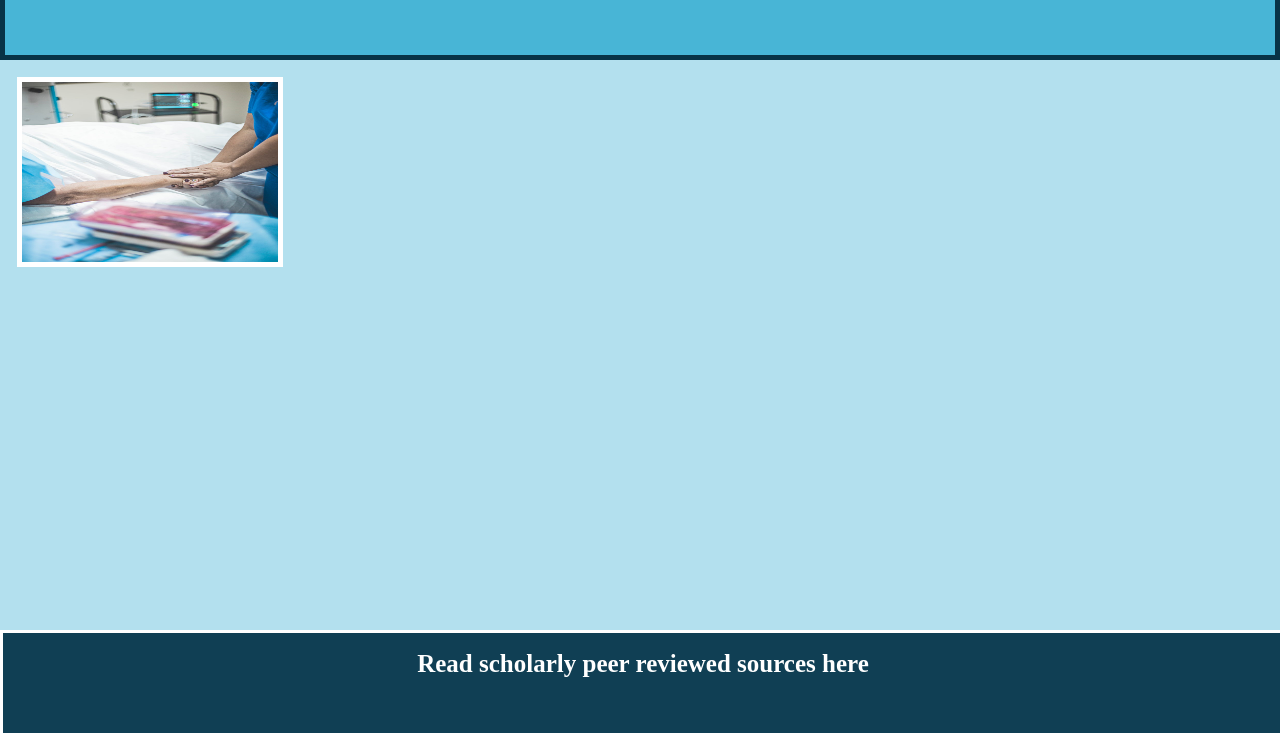
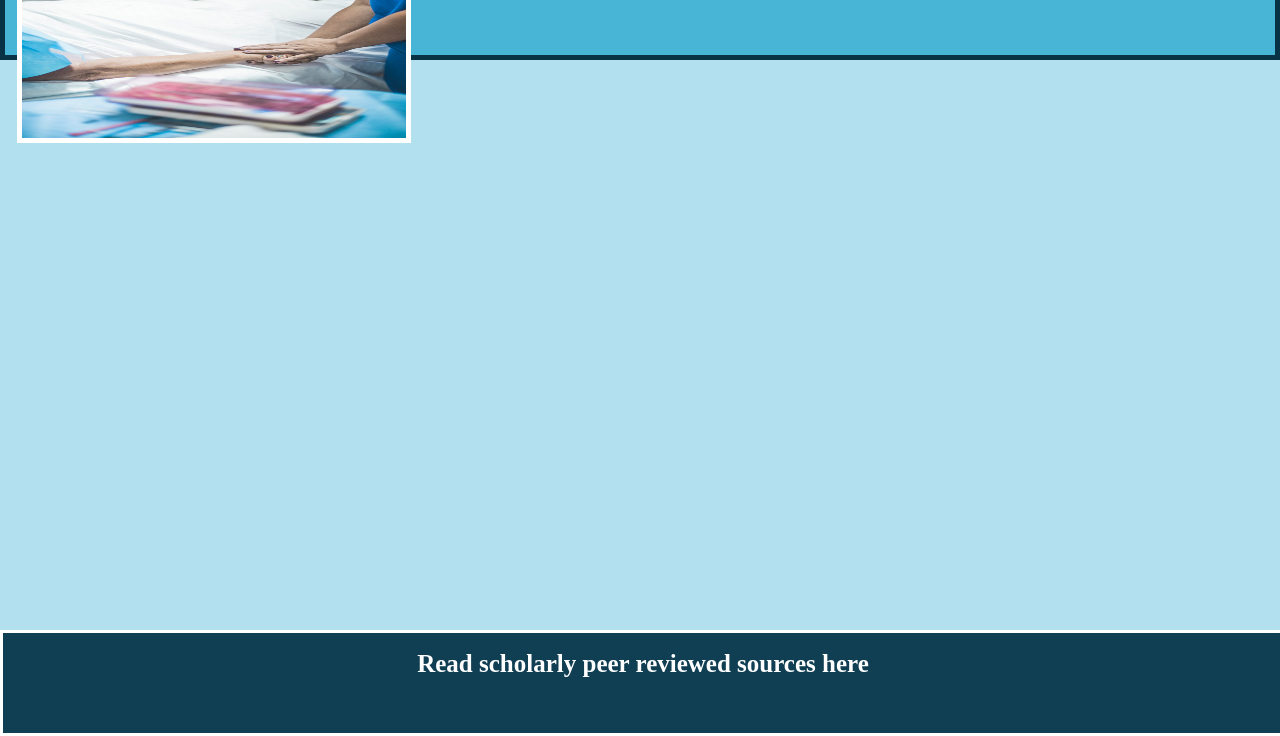
Before and after one commit to mayamiz/anthropology, a plain HTML site: page index.html in a window 1280 px wide. Shown: the part 164-900 px from the top of the page. Drawn offline with Linux system fonts and the light colour scheme; a web font is replaced by a local one.

Commit message:
Update styles.css

```diff
--- a/styles.css
+++ b/styles.css
@@ -34,9 +34,10 @@ border-width: 5px
 }
 
 .main img {
-width: 20%;
+width: 30%;
 height: 20%;
 position: absolute; left: 0px;
+top: 100px;
 border: 5px solid white;
 margin: 17px;
 }
```
